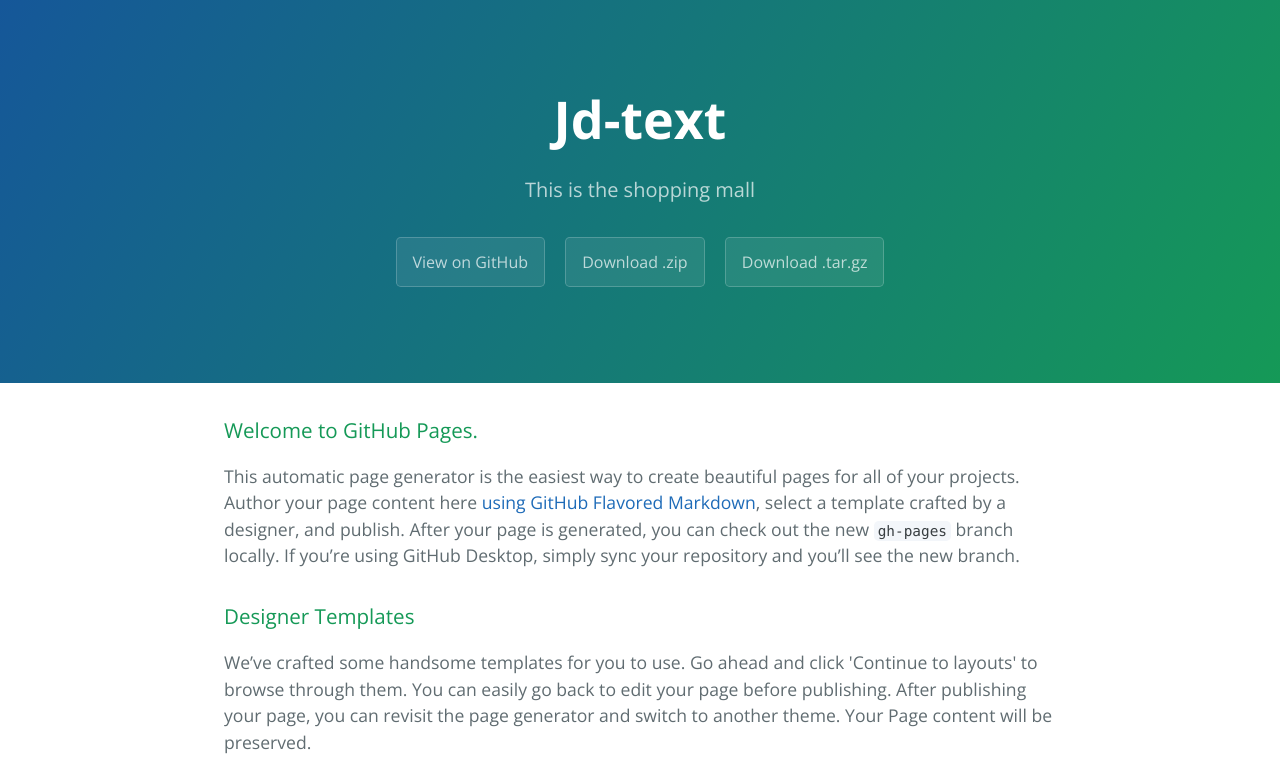
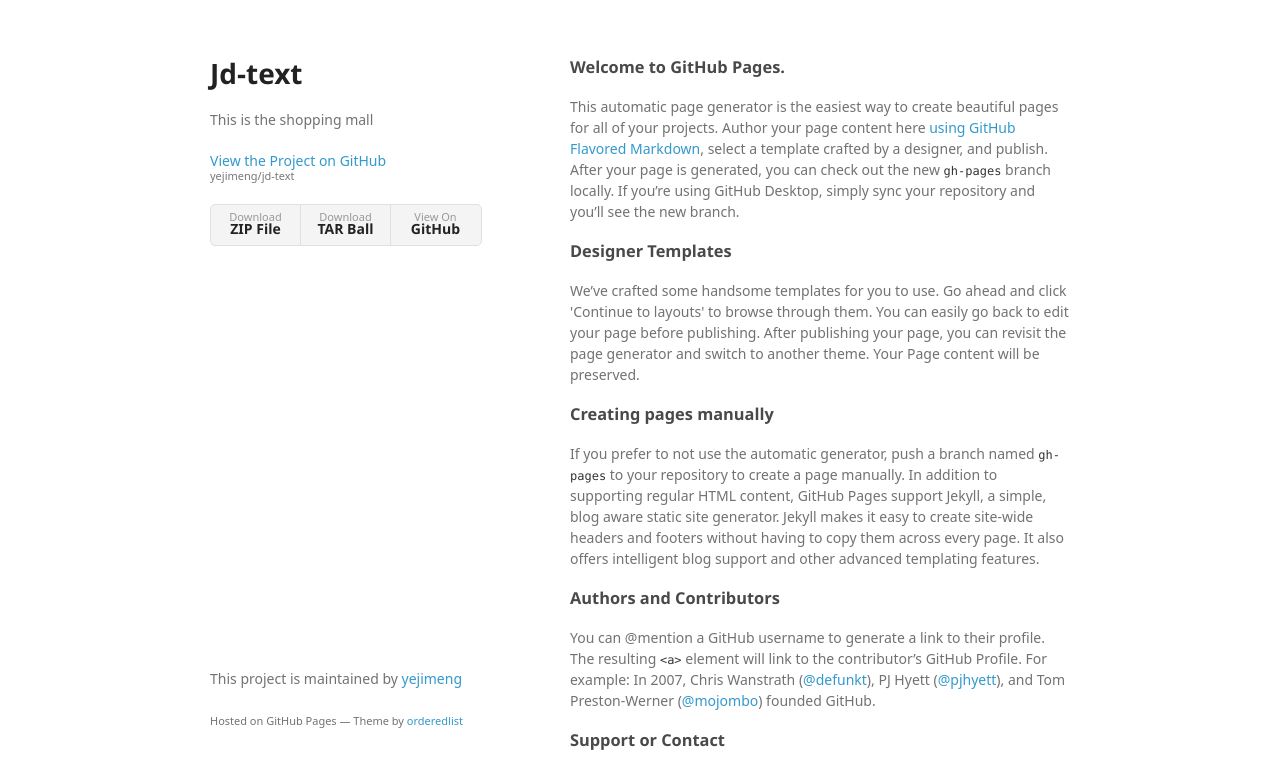
Before and after one commit to yejimeng/jd-text, a plain HTML site: page index.html in a window 1280 px wide. Shown: the top 766 px of the page. Drawn offline with nearby package versions, Linux system fonts and the light colour scheme; a web font is replaced by a local one.

Commit message:
Create gh-pages branch via GitHub

```diff
--- a/index.html
+++ b/index.html
@@ -1,25 +1,34 @@
-<!DOCTYPE html>
-<html lang="en-us">
+<!doctype html>
+<html>
   <head>
-    <meta charset="UTF-8">
+    <meta charset="utf-8">
+    <meta http-equiv="X-UA-Compatible" content="chrome=1">
     <title>Jd-text by yejimeng</title>
-    <meta name="viewport" content="width=device-width, initial-scale=1">
-    <link rel="stylesheet" type="text/css" href="stylesheets/normalize.css" media="screen">
-    <link href='https://fonts.googleapis.com/css?family=Open+Sans:400,700' rel='stylesheet' type='text/css'>
-    <link rel="stylesheet" type="text/css" href="stylesheets/stylesheet.css" media="screen">
-    <link rel="stylesheet" type="text/css" href="stylesheets/github-light.css" media="screen">
+
+    <link rel="stylesheet" href="stylesheets/styles.css">
+    <link rel="stylesheet" href="stylesheets/github-light.css">
+    <meta name="viewport" content="width=device-width">
+    <!--[if lt IE 9]>
+    <script src="//html5shiv.googlecode.com/svn/trunk/html5.js"></script>
+    <![endif]-->
   </head>
   <body>
-    <section class="page-header">
-      <h1 class="project-name">Jd-text</h1>
-      <h2 class="project-tagline">This is the shopping mall</h2>
-      <a href="https://github.com/yejimeng/jd-text" class="btn">View on GitHub</a>
-      <a href="https://github.com/yejimeng/jd-text/zipball/master" class="btn">Download .zip</a>
-      <a href="https://github.com/yejimeng/jd-text/tarball/master" class="btn">Download .tar.gz</a>
-    </section>
+    <div class="wrapper">
+      <header>
+        <h1>Jd-text</h1>
+        <p>This is the shopping mall</p>
 
-    <section class="main-content">
-      <h3>
+        <p class="view"><a href="https://github.com/yejimeng/jd-text">View the Project on GitHub <small>yejimeng/jd-text</small></a></p>
+
+
+        <ul>
+          <li><a href="https://github.com/yejimeng/jd-text/zipball/master">Download <strong>ZIP File</strong></a></li>
+          <li><a href="https://github.com/yejimeng/jd-text/tarball/master">Download <strong>TAR Ball</strong></a></li>
+          <li><a href="https://github.com/yejimeng/jd-text">View On <strong>GitHub</strong></a></li>
+        </ul>
+      </header>
+      <section>
+        <h3>
 <a id="welcome-to-github-pages" class="anchor" href="#welcome-to-github-pages" aria-hidden="true"><span aria-hidden="true" class="octicon octicon-link"></span></a>Welcome to GitHub Pages.</h3>
 
 <p>This automatic page generator is the easiest way to create beautiful pages for all of your projects. Author your page content here <a href="https://guides.github.com/features/mastering-markdown/">using GitHub Flavored Markdown</a>, select a template crafted by a designer, and publish. After your page is generated, you can check out the new <code>gh-pages</code> branch locally. If you’re using GitHub Desktop, simply sync your repository and you’ll see the new branch.</p>
@@ -43,15 +52,13 @@
 <a id="support-or-contact" class="anchor" href="#support-or-contact" aria-hidden="true"><span aria-hidden="true" class="octicon octicon-link"></span></a>Support or Contact</h3>
 
 <p>Having trouble with Pages? Check out our <a href="https://help.github.com/pages">documentation</a> or <a href="https://github.com/contact">contact support</a> and we’ll help you sort it out.</p>
-
-      <footer class="site-footer">
-        <span class="site-footer-owner"><a href="https://github.com/yejimeng/jd-text">Jd-text</a> is maintained by <a href="https://github.com/yejimeng">yejimeng</a>.</span>
-
-        <span class="site-footer-credits">This page was generated by <a href="https://pages.github.com">GitHub Pages</a> using the <a href="https://github.com/jasonlong/cayman-theme">Cayman theme</a> by <a href="https://twitter.com/jasonlong">Jason Long</a>.</span>
+      </section>
+      <footer>
+        <p>This project is maintained by <a href="https://github.com/yejimeng">yejimeng</a></p>
+        <p><small>Hosted on GitHub Pages &mdash; Theme by <a href="https://github.com/orderedlist">orderedlist</a></small></p>
       </footer>
-
-    </section>
-
+    </div>
+    <script src="javascripts/scale.fix.js"></script>
 
   </body>
 </html>
--- /dev/null
+++ b/javascripts/scale.fix.js
@@ -0,0 +1,17 @@
+var metas = document.getElementsByTagName('meta');
+var i;
+if (navigator.userAgent.match(/iPhone/i)) {
+  for (i=0; i<metas.length; i++) {
+    if (metas[i].name == "viewport") {
+      metas[i].content = "width=device-width, minimum-scale=1.0, maximum-scale=1.0";
+    }
+  }
+  document.addEventListener("gesturestart", gestureStart, false);
+}
+function gestureStart() {
+  for (i=0; i<metas.length; i++) {
+    if (metas[i].name == "viewport") {
+      metas[i].content = "width=device-width, minimum-scale=0.25, maximum-scale=1.6";
+    }
+  }
+}
--- /dev/null
+++ b/stylesheets/styles.css
@@ -0,0 +1,324 @@
+@font-face {
+  font-family: 'Noto Sans';
+  font-weight: 400;
+  font-style: normal;
+  src: url('../fonts/Noto-Sans-regular/Noto-Sans-regular.eot');
+  src: url('../fonts/Noto-Sans-regular/Noto-Sans-regular.eot?#iefix') format('embedded-opentype'),
+       local('Noto Sans'),
+       local('Noto-Sans-regular'),
+       url('../fonts/Noto-Sans-regular/Noto-Sans-regular.woff2') format('woff2'),
+       url('../fonts/Noto-Sans-regular/Noto-Sans-regular.woff') format('woff'),
+       url('../fonts/Noto-Sans-regular/Noto-Sans-regular.ttf') format('truetype'),
+       url('../fonts/Noto-Sans-regular/Noto-Sans-regular.svg#NotoSans') format('svg');
+}
+
+@font-face {
+  font-family: 'Noto Sans';
+  font-weight: 700;
+  font-style: normal;
+  src: url('../fonts/Noto-Sans-700/Noto-Sans-700.eot');
+  src: url('../fonts/Noto-Sans-700/Noto-Sans-700.eot?#iefix') format('embedded-opentype'),
+       local('Noto Sans Bold'),
+       local('Noto-Sans-700'),
+       url('../fonts/Noto-Sans-700/Noto-Sans-700.woff2') format('woff2'),
+       url('../fonts/Noto-Sans-700/Noto-Sans-700.woff') format('woff'),
+       url('../fonts/Noto-Sans-700/Noto-Sans-700.ttf') format('truetype'),
+       url('../fonts/Noto-Sans-700/Noto-Sans-700.svg#NotoSans') format('svg');
+}
+
+@font-face {
+  font-family: 'Noto Sans';
+  font-weight: 400;
+  font-style: italic;
+  src: url('../fonts/Noto-Sans-italic/Noto-Sans-italic.eot');
+  src: url('../fonts/Noto-Sans-italic/Noto-Sans-italic.eot?#iefix') format('embedded-opentype'),
+       local('Noto Sans Italic'),
+       local('Noto-Sans-italic'),
+       url('../fonts/Noto-Sans-italic/Noto-Sans-italic.woff2') format('woff2'),
+       url('../fonts/Noto-Sans-italic/Noto-Sans-italic.woff') format('woff'),
+       url('../fonts/Noto-Sans-italic/Noto-Sans-italic.ttf') format('truetype'),
+       url('../fonts/Noto-Sans-italic/Noto-Sans-italic.svg#NotoSans') format('svg');
+}
+
+@font-face {
+  font-family: 'Noto Sans';
+  font-weight: 700;
+  font-style: italic;
+  src: url('../fonts/Noto-Sans-700italic/Noto-Sans-700italic.eot');
+  src: url('../fonts/Noto-Sans-700italic/Noto-Sans-700italic.eot?#iefix') format('embedded-opentype'),
+       local('Noto Sans Bold Italic'),
+       local('Noto-Sans-700italic'),
+       url('../fonts/Noto-Sans-700italic/Noto-Sans-700italic.woff2') format('woff2'),
+       url('../fonts/Noto-Sans-700italic/Noto-Sans-700italic.woff') format('woff'),
+       url('../fonts/Noto-Sans-700italic/Noto-Sans-700italic.ttf') format('truetype'),
+       url('../fonts/Noto-Sans-700italic/Noto-Sans-700italic.svg#NotoSans') format('svg');
+}
+
+body {
+  background-color: #fff;
+  padding:50px;
+  font: 14px/1.5 "Noto Sans", "Helvetica Neue", Helvetica, Arial, sans-serif;
+  color:#727272;
+  font-weight:400;
+}
+
+h1, h2, h3, h4, h5, h6 {
+  color:#222;
+  margin:0 0 20px;
+}
+
+p, ul, ol, table, pre, dl {
+  margin:0 0 20px;
+}
+
+h1, h2, h3 {
+  line-height:1.1;
+}
+
+h1 {
+  font-size:28px;
+}
+
+h2 {
+  color:#393939;
+}
+
+h3, h4, h5, h6 {
+  color:#494949;
+}
+
+a {
+  color:#39c;
+  text-decoration:none;
+}
+
+a:hover {
+  color:#069;
+}
+
+a small {
+  font-size:11px;
+  color:#777;
+  margin-top:-0.3em;
+  display:block;
+}
+
+a:hover small {
+  color:#777;
+}
+
+.wrapper {
+  width:860px;
+  margin:0 auto;
+}
+
+blockquote {
+  border-left:1px solid #e5e5e5;
+  margin:0;
+  padding:0 0 0 20px;
+  font-style:italic;
+}
+
+code, pre {
+  font-family:Monaco, Bitstream Vera Sans Mono, Lucida Console, Terminal, Consolas, Liberation Mono, DejaVu Sans Mono, Courier New, monospace;
+  color:#333;
+  font-size:12px;
+}
+
+pre {
+  padding:8px 15px;
+  background: #f8f8f8;
+  border-radius:5px;
+  border:1px solid #e5e5e5;
+  overflow-x: auto;
+}
+
+table {
+  width:100%;
+  border-collapse:collapse;
+}
+
+th, td {
+  text-align:left;
+  padding:5px 10px;
+  border-bottom:1px solid #e5e5e5;
+}
+
+dt {
+  color:#444;
+  font-weight:700;
+}
+
+th {
+  color:#444;
+}
+
+img {
+  max-width:100%;
+}
+
+header {
+  width:270px;
+  float:left;
+  position:fixed;
+  -webkit-font-smoothing:subpixel-antialiased;
+}
+
+header ul {
+  list-style:none;
+  height:40px;
+  padding:0;
+  background: #f4f4f4;
+  border-radius:5px;
+  border:1px solid #e0e0e0;
+  width:270px;
+}
+
+header li {
+  width:89px;
+  float:left;
+  border-right:1px solid #e0e0e0;
+  height:40px;
+}
+
+header li:first-child a {
+  border-radius:5px 0 0 5px;
+}
+
+header li:last-child a {
+  border-radius:0 5px 5px 0;
+}
+
+header ul a {
+  line-height:1;
+  font-size:11px;
+  color:#999;
+  display:block;
+  text-align:center;
+  padding-top:6px;
+  height:34px;
+}
+
+header ul a:hover {
+  color:#999;
+}
+
+header ul a:active {
+  background-color:#f0f0f0;
+}
+
+strong {
+  color:#222;
+  font-weight:700;
+}
+
+header ul li + li + li {
+  border-right:none;
+  width:89px;
+}
+
+header ul a strong {
+  font-size:14px;
+  display:block;
+  color:#222;
+}
+
+section {
+  width:500px;
+  float:right;
+  padding-bottom:50px;
+}
+
+small {
+  font-size:11px;
+}
+
+hr {
+  border:0;
+  background:#e5e5e5;
+  height:1px;
+  margin:0 0 20px;
+}
+
+footer {
+  width:270px;
+  float:left;
+  position:fixed;
+  bottom:50px;
+  -webkit-font-smoothing:subpixel-antialiased;
+}
+
+@media print, screen and (max-width: 960px) {
+
+  div.wrapper {
+    width:auto;
+    margin:0;
+  }
+
+  header, section, footer {
+    float:none;
+    position:static;
+    width:auto;
+  }
+
+  header {
+    padding-right:320px;
+  }
+
+  section {
+    border:1px solid #e5e5e5;
+    border-width:1px 0;
+    padding:20px 0;
+    margin:0 0 20px;
+  }
+
+  header a small {
+    display:inline;
+  }
+
+  header ul {
+    position:absolute;
+    right:50px;
+    top:52px;
+  }
+}
+
+@media print, screen and (max-width: 720px) {
+  body {
+    word-wrap:break-word;
+  }
+
+  header {
+    padding:0;
+  }
+
+  header ul, header p.view {
+    position:static;
+  }
+
+  pre, code {
+    word-wrap:normal;
+  }
+}
+
+@media print, screen and (max-width: 480px) {
+  body {
+    padding:15px;
+  }
+
+  header ul {
+    width:99%;
+  }
+
+  header li, header ul li + li + li {
+    width:33%;
+  }
+}
+
+@media print {
+  body {
+    padding:0.4in;
+    font-size:12pt;
+    color:#444;
+  }
+}
```
